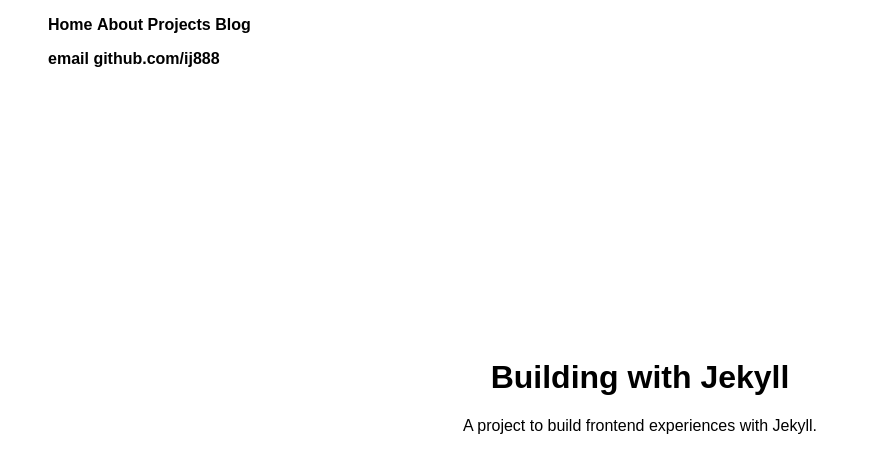
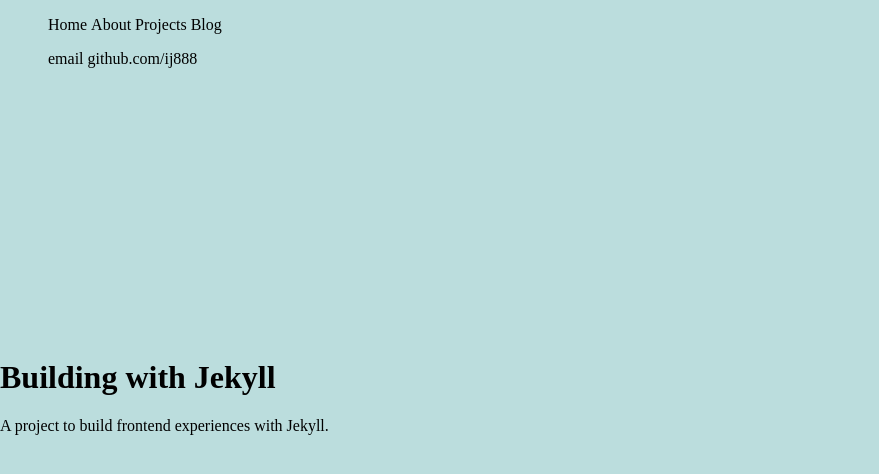
Before and after one commit to Ij888/TinkerWithJekyll, a Jekyll site: the page built from index.html, in a window 1280 px wide. Shown: the top 474 px of the page, without its empty margins (0-879 px from the left). Built offline with Jekyll 4.4.1, drawn with Linux system fonts in a browser that asks for light colours.

Commit message:
gettin stylin right

```diff
--- a/css/mystyle.css
+++ b/css/mystyle.css
@@ -2,37 +2,15 @@
 .navsty{border-bottom: 2px solid #ddd;}
 li{display: inline; }
 
-/**POSTS**/
-.post-title{background-color: #345; color: #000; padding: 2px 0 2px 5px; font-size: 2.5em;}
-.post-metadata{background-color: #b92a2f; padding: 0px 0px 0px 5px; font-size: 12px}
-.post-proper{}
-.gap-bottom{margin-top: 50px;}
-.gap-top{margin-top: 50px;}
-.invi-col{display: block; float:left; margin: 0% 0 1% 1.%;}
-.fl{float: left;}
-.fr{float: right;}
-
 /** other styles **/
-body{background-color: ; color: ; font-family: "Inconsolata", arial ;}
+body{background-color: #bdd; color: ; font-family: "Inconsolata";}
 
 div{height: 50%;
 	margin: auto;
 	position: absolute;
 	top: 0; left: 0; bottom: 0; right: 0;
-	text-align:center;}
+	}
 
-a{text-decoration:none; color:#000; font-family: arial ; font-weight: bold;}
+a{text-decoration:none; color:#000;}
 
 .ptext{font-size:18.5px;}
-
-.finally{}
-
-/*main.html*/
-.main_body{background-color: #fff; color: #999; font-family: "Inconsolata", arial ;}
-
-div{}
-
-a{text-decoration:none; color:#000; font-family: arial ; font-weight: bold;}
-
-.ptext{}
-.finally{}
```
